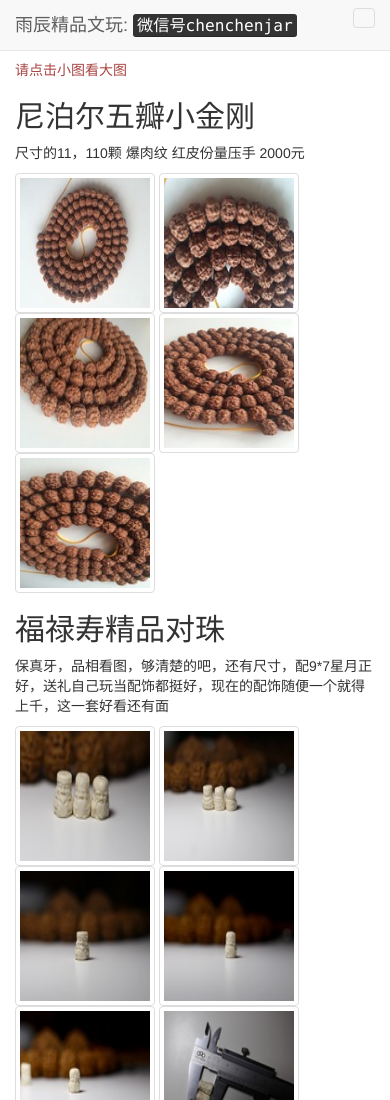
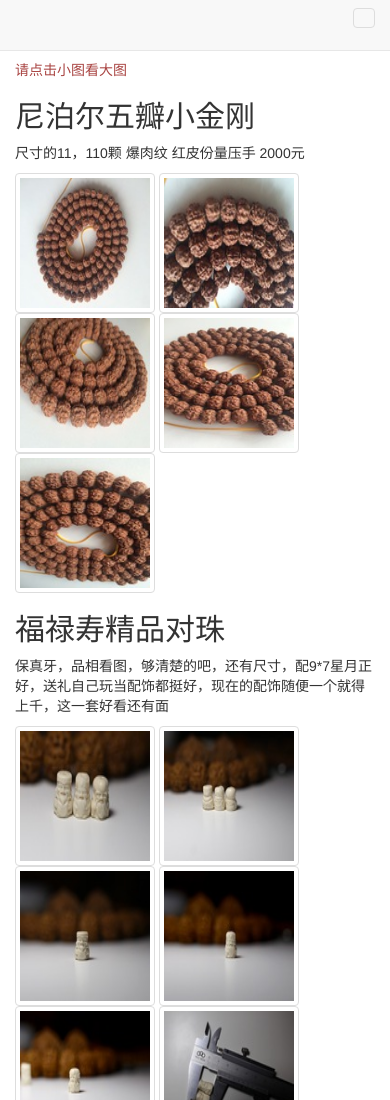
Before and after one commit to jinleileiking/scholar_j.github.com, a plain HTML site: page index.html in a window 390 px wide. Shown: the top 1100 px of the page. Drawn offline with Linux system fonts and the light colour scheme.

Commit message:
mobile menu

```diff
--- a/index.html
+++ b/index.html
@@ -68,9 +68,10 @@
                     <span class="sr-only"><a href="#rudraksha">金刚</a></span>
                     <span class="sr-only"><a href="#accessories">配饰</a></span>
                 </button>
-    <title></title>
+                <title>雨辰精品文玩</title>
 
-    <a class="navbar-brand" href="#">雨辰精品文玩: <kbd>微信号chenchenjar</kbd></a>
+<!--                <a class="navbar-brand" href="#">雨辰精品文玩: <kbd>微信号chenchenjar</kbd></a>-->
+                <a class="navbar-brand" href="#"></a>
             </div>
             <div id="navbar" class="collapse navbar-collapse">
                 <ul class="nav navbar-nav">
```
Lines whose indentation alone changed are shown as unchanged.
